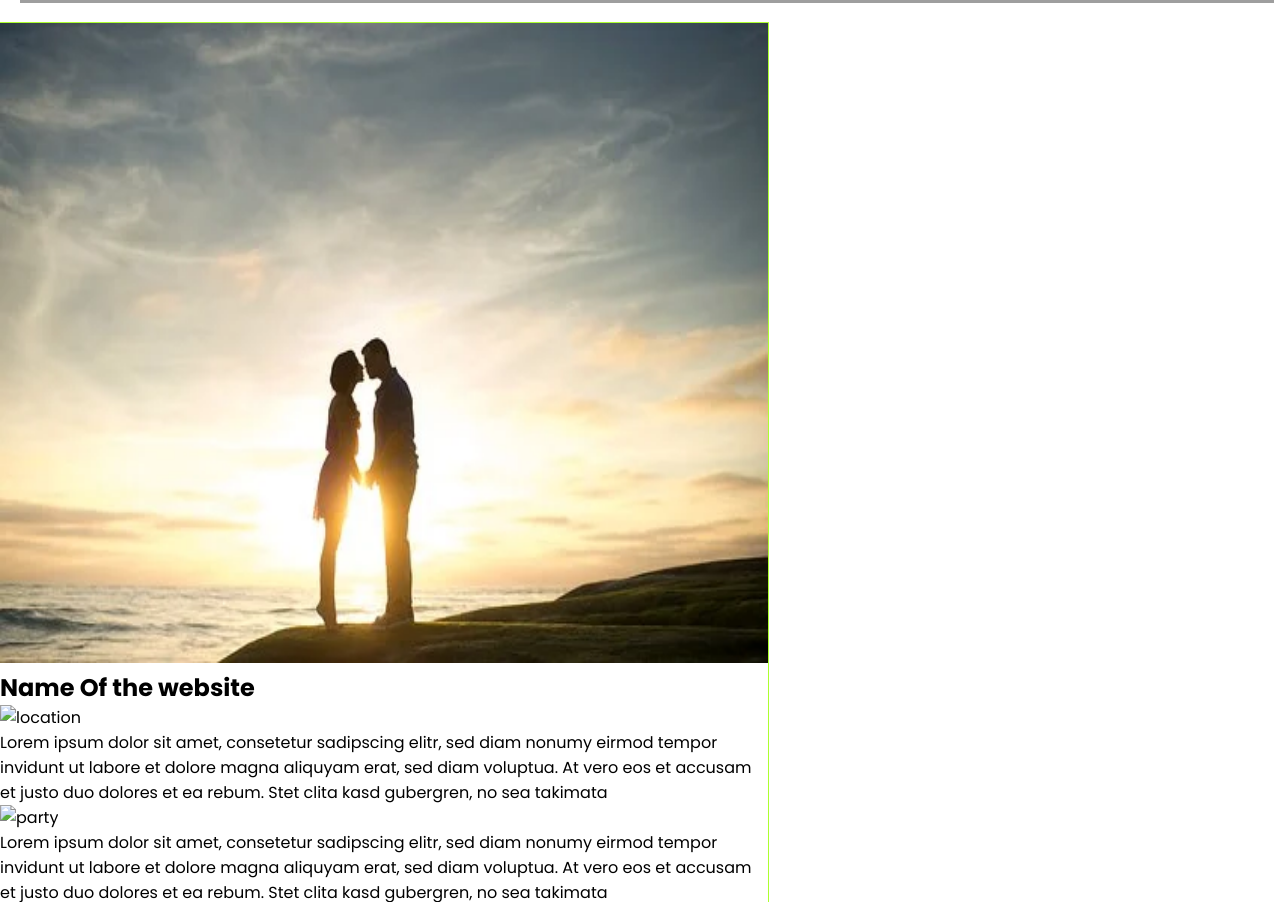
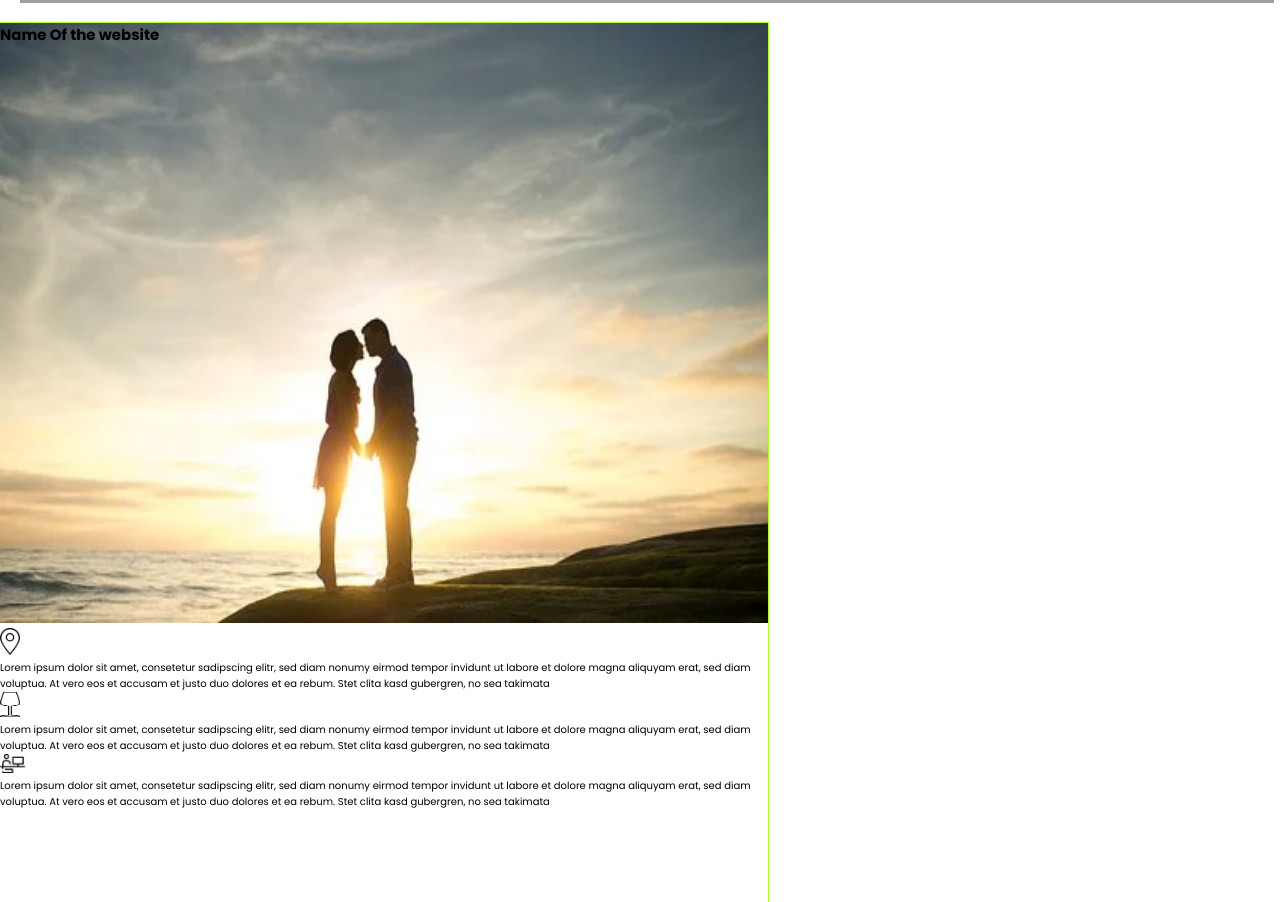
Before and after one commit to Karimdino/The-Final-Projekt, a plain HTML site: page index.html in a window 1280 px wide. Shown: the part 117-1019 px from the top of the page. Drawn offline with Linux system fonts and the light colour scheme; grey boxes are pictures that could not be loaded; a web font is replaced by a local one.

Commit message:
icons eingefügt/ größe pos css bearbeitet

```diff
--- a/index.html
+++ b/index.html
@@ -61,27 +61,27 @@
       <article>
         <header>
           <div class="heading-ctn">
+            <h1>Name Of the website</h1>
             <figure class="couple">
               <img src="./pic/couple.webp" alt="a couple in the underground">
             </figure>
-            <h1>Name Of the website</h1>
           </div>
           <div class="icon-ctn">
             <div class="location">
               <figure>
-                <img src="" alt="location">
+                <img src="./pic/location2.png" alt="location" width="20">
               </figure>
               <p>Lorem ipsum dolor sit amet, consetetur sadipscing elitr, sed diam nonumy eirmod tempor invidunt ut labore et dolore magna aliquyam erat, sed diam voluptua. At vero eos et accusam et justo duo dolores et ea rebum. Stet clita kasd gubergren, no sea takimata </p>
             </div>
             <div class="party">
               <figure>
-                <img src="" alt="party">
+                <img src="./pic/wine-glass.png" alt="party" width="20" height="25">
               </figure>
               <p>Lorem ipsum dolor sit amet, consetetur sadipscing elitr, sed diam nonumy eirmod tempor invidunt ut labore et dolore magna aliquyam erat, sed diam voluptua. At vero eos et accusam et justo duo dolores et ea rebum. Stet clita kasd gubergren, no sea takimata </p>
             </div>
             <div class="workshop">
               <figure>
-                <img src="" alt="workshop">
+                <img src="./pic/workshop-2.png" alt="workshop" width="25">
               </figure>
               <p>Lorem ipsum dolor sit amet, consetetur sadipscing elitr, sed diam nonumy eirmod tempor invidunt ut labore et dolore magna aliquyam erat, sed diam voluptua. At vero eos et accusam et justo duo dolores et ea rebum. Stet clita kasd gubergren, no sea takimata </p>
             </div>
--- a/main.css/main.css
+++ b/main.css/main.css
@@ -16,6 +16,9 @@
     padding: 0;
     box-sizing: border-box;
 
+}
+html{
+    font-size: 10px;
 }
 body{
     overflow-x: hidden;
@@ -106,9 +109,17 @@ article{
     outline: 1px solid greenyellow;
 }
 .couple img{
+    position: relative;
     width: 60vw;
-    height: 40rem;
+    height: 60rem;
+    z-index: -10;
 }
+.heading-ctn h1{
+    position: absolute;
+    top: ;
+    z-index: 5;
+}
+
 
 
 
```
Also changed, not shown: pic/location2.png (added), pic/wine-glass.png (added), pic/workshop-2.png (added).
